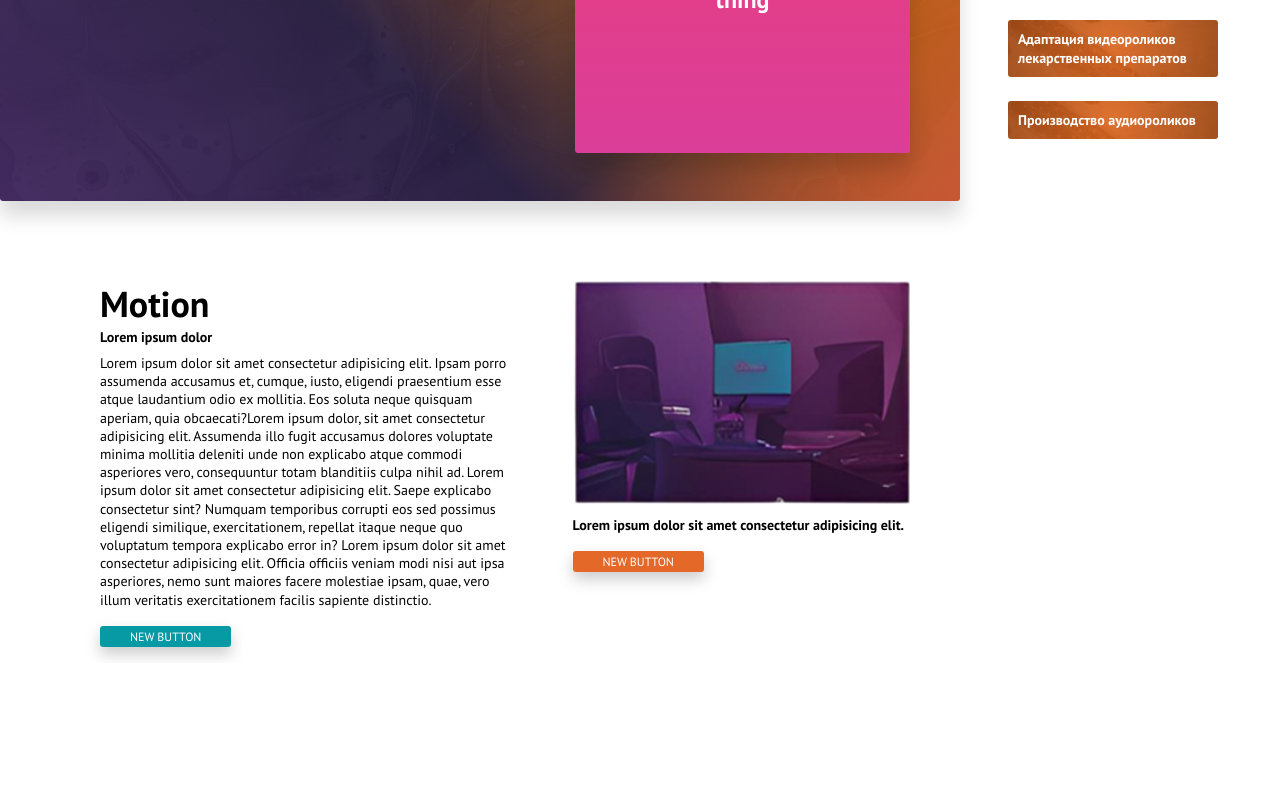
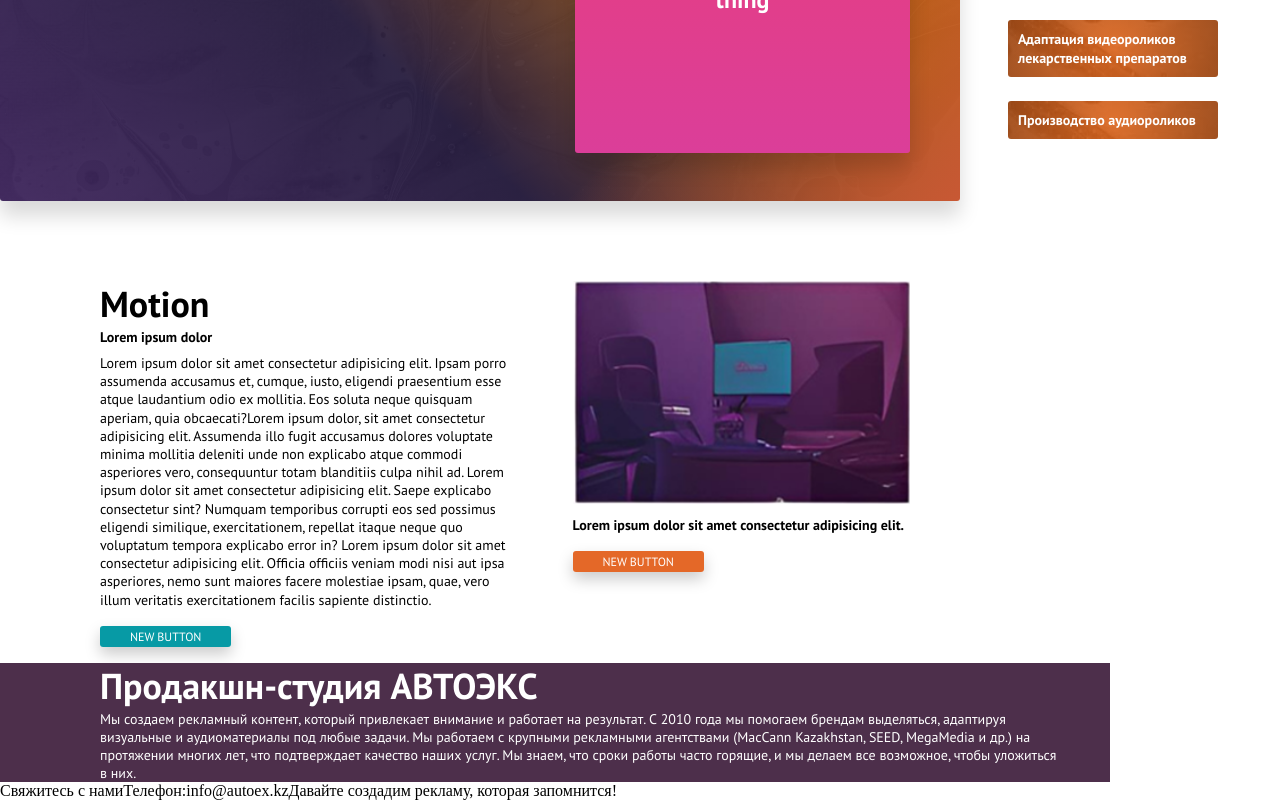
Before and after one commit to nikiforov5000/autoex-react, a React (Create React App) app: page / in a window 1280 px wide. Shown: the part 419-1219 px from the top of the page. Before the commit the page ends 1082 px from the top, so only its background shows below. Built offline with nearby package versions, Linux system fonts and the light colour scheme.

Commit message:
adding text to about

```diff
--- a/src/Layout.js
+++ b/src/Layout.js
@@ -4,6 +4,8 @@ import Navbar from './components/Navbar/Navbar';
 import Banner from './components/Banner/Banner';
 import Sidebar from './components/Sidebar/Sidebar';
 import LowerPart from './components/LowerPart/LowerPart';
+import About from './components/About/About';
+import Footer from './components/Footer/Footer';
 import servicesData from './data/services.json';
 import middlewareWrapper from 'cors';
 
@@ -36,11 +38,16 @@ const Layout = () => {
             <aside className='col col-3 right-side'>
               <Sidebar onServiceSelect={handleServiceSelect} />
             </aside>
-
-            <footer className='footer'>
-            </footer>
           </div>
         </div>
+
+        <about className='section section-about'>
+          <About />
+        </about>
+
+        <footer className='section section-footer'>
+          <Footer />
+        </footer>
       </div>
     </div>
 
--- /dev/null
+++ b/src/colors.css
@@ -0,0 +1 @@
+/*# sourceMappingURL=colors.css.map */
--- /dev/null
+++ b/src/colors.scss
@@ -0,0 +1,3 @@
+$color-green: rgba(15,128, 124, 0.9);
+$color-violet: rgba(58, 25, 56, 0.9);
+$color-orange: rgba(224,103, 30, 0.9);
--- /dev/null
+++ b/src/components/About/About.css
@@ -0,0 +1,7 @@
+.about {
+  background-color: rgba(58, 25, 56, 0.9);
+  padding: 0 50px 0 100px;
+}
+.about h2, .about p {
+  color: white;
+}/*# sourceMappingURL=About.css.map */
--- /dev/null
+++ b/src/components/About/About.js
@@ -0,0 +1,16 @@
+import React, { useState } from 'react';
+import aboutData  from '../../data/about.json';
+import './About.css';
+
+const About = () => {
+    return (
+        <div class="wrapper">
+            <div className='col col-9 about'>
+                <h2 className='title'>{aboutData.title}</h2>
+                <p className='description'>{aboutData.description}</p>
+            </div>
+        </div>
+    );
+};
+
+export default About
--- /dev/null
+++ b/src/components/About/About.scss
@@ -0,0 +1,10 @@
+@import '../../colors';
+
+.about {
+    background-color: $color-violet;
+    padding: 0 50px 0 100px;
+
+    h2, p {
+        color: white;
+    }
+}
--- /dev/null
+++ b/src/components/Footer/Footer.js
@@ -0,0 +1,15 @@
+import React from "react";
+import footerData from '../../data/footer.json';
+
+const Footer = () => {
+    return (
+        <div>
+            {footerData.title}
+            {footerData.phone}
+            {footerData.email}
+            {footerData.text}
+        </div>
+    );
+};
+
+export default Footer;
--- /dev/null
+++ b/src/data/about.json
@@ -0,0 +1,4 @@
+{
+    "title": "Продакшн-студия АВТОЭКС",
+    "description": "Мы создаем рекламный контент, который привлекает внимание и работает на результат. С 2010 года мы помогаем брендам выделяться, адаптируя визуальные и аудиоматериалы под любые задачи. Мы работаем с крупными рекламными агентствами (MacCann Kazakhstan, SEED, MegaMedia и др.) на протяжении многих лет, что подтверждает качество наших услуг. Мы знаем, что сроки работы часто горящие, и мы делаем все возможное, чтобы уложиться в них."
+}
--- /dev/null
+++ b/src/data/footer.json
@@ -0,0 +1,7 @@
+{
+    "title": "Свяжитесь с нами",
+    "phone": "Телефон:",
+    "phoneNumber": "+7 747 495 9462",
+    "email": "info@autoex.kz",
+    "text": "Давайте создадим рекламу, которая запомнится!"
+}
```
Also changed, not shown: 2 other files (tests, documents, lock files or other folders).
